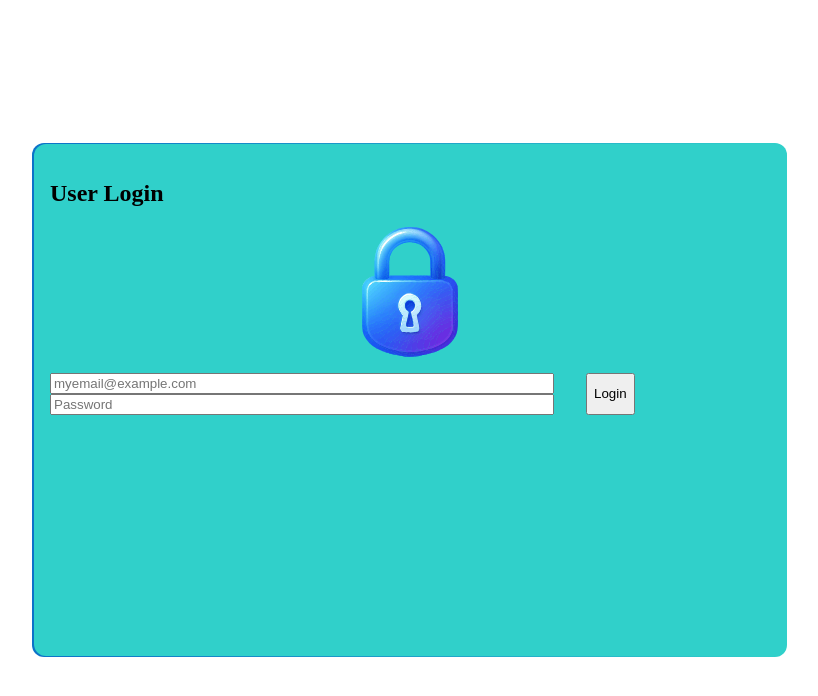
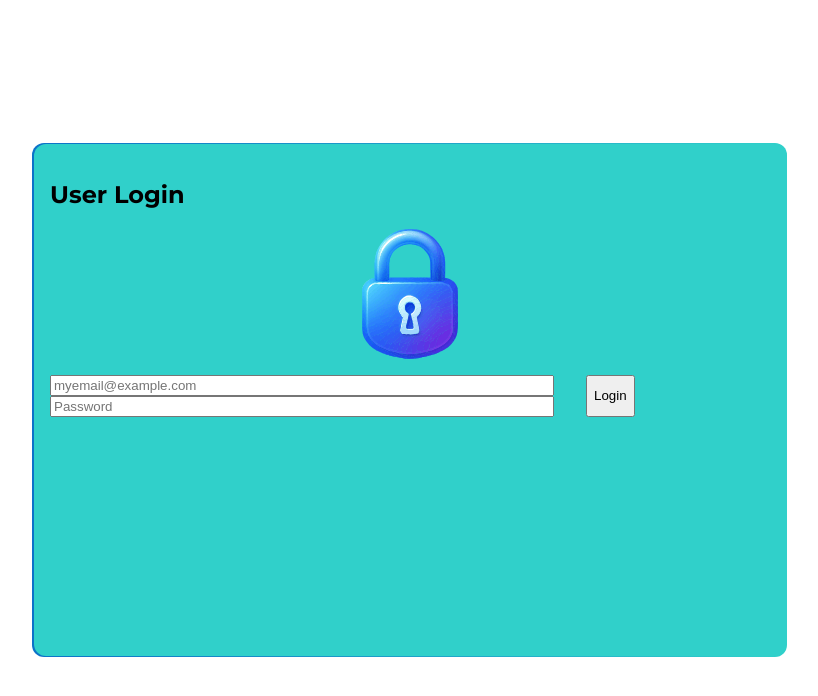
Before and after one commit to BeHinrichs/simpleCRM-Frontend, an Angular app: page / in a window 1280 px wide. Shown: the top 696 px of the page, without its empty margins (230-1048 px from the left). Built offline with nearby package versions, Linux system fonts and the light colour scheme.

Commit message:
Added fonts

```diff
--- a/src/app/login/login.css
+++ b/src/app/login/login.css
@@ -8,6 +8,7 @@
 .login-container {
     display: flex;
     flex-direction: column;
+    font-family: montserrat;
     width: 45rem;
     height: 30rem;
     position: relative;
--- a/src/app/login/login.html
+++ b/src/app/login/login.html
@@ -1357,6 +1357,7 @@
             </div>
             <button class="login-btn" id="user-login-btn">Login</button>
         </div>
+        <!-- <a [routerLink]="/daschboard">zum Dashboard</a> -->
     </div>
 
     </section>
--- a/src/styles.css
+++ b/src/styles.css
@@ -1,4 +1,14 @@
 /* You can add global styles to this file, and also import other style files */
+/* ############### FONTS ##################*/
+@font-face {
+    font-family: michroma;
+    src: url(./assets/fonts/Michroma-Regular.ttf);
+}
+@font-face {
+    font-family: montserrat;
+    src: url(./assets/fonts/Montserrat-VariableFont_wght.ttf);
+}
+
 /*  ################ Main Style  #####################*/
 body {
     padding: 0;
```
Also changed, not shown: src/assets/fonts/Michroma-Regular.ttf (added), src/assets/fonts/Montserrat-VariableFont_wght.ttf (added).
